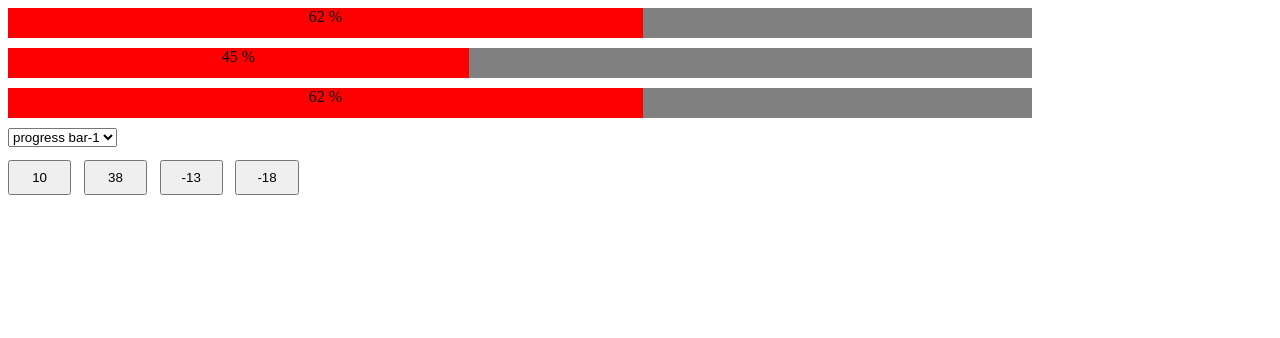
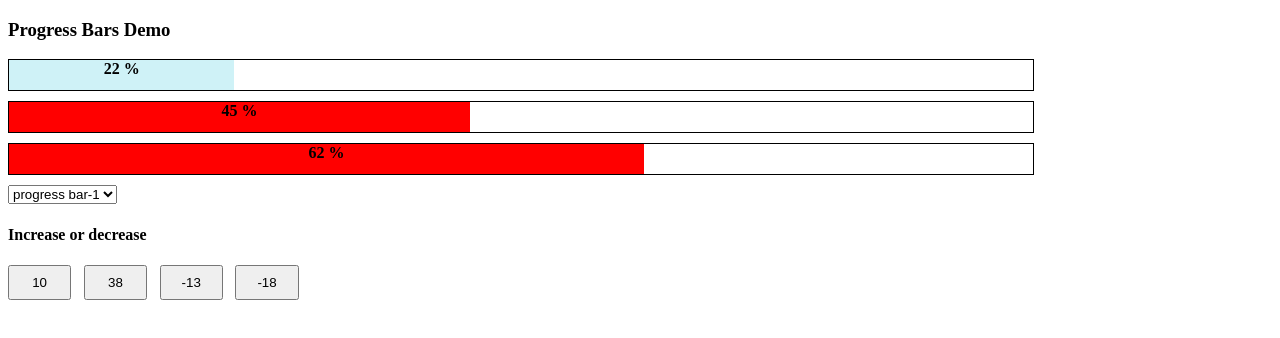
Before and after one commit to adarshame/progressbar, a plain HTML site: page index.html in a window 1280 px wide. Drawn offline with Linux system fonts and the light colour scheme.

Commit message:
UI related fixes

```diff
--- a/app.css
+++ b/app.css
@@ -1,15 +1,17 @@
 .progress {
     height: inherit;
-    background-color: green;
+    background-color: rgba(0, 188, 212, 0.19);
     transition: width 500ms linear;
     text-align: center;
     max-width: 100%;
+    font-weight: bold;
 }
 .container {
     max-width: 1024px;
-    background-color: grey;
+    background-color: white;
     height: 30px;
     margin-bottom: 10px;
+    border: 1px solid black;
     width: 100%;
 }
 .ctrlBtns {
--- a/app.js
+++ b/app.js
@@ -6,7 +6,7 @@ var inputVal = {
         -18
     ],
     "bars": [
-        62,
+        22,
         45,
         62
     ],
@@ -25,7 +25,7 @@ var createProgressBars = function(count, initialValue, limit) {
     progressBar.className += count+'_progress progress';
     progressBar.innerHTML = initialValue > 0 ?  initialValue + '&nbsp%' : '';
     progressBar.style.width = initialValue > 0 ? initialValue + '%' : '0%';
-    progressBar.style.backgroundColor = initialValue > inputVal.limit ? 'red' : 'green';
+    progressBar.style.backgroundColor = initialValue > inputVal.limit ? 'red' : 'rgba(0, 188, 212, 0.19)';
     container.className += 'container';
     container.append(progressBar);
     document.getElementsByClassName("progressBars")[0].append(container);
@@ -36,7 +36,7 @@ var changeProgress = function(event) {
     var updatedValue = (parseInt(progressBar.style.width) + parseInt(event.target.name));
     progressBar.innerHTML = updatedValue > 0 ?  updatedValue + '&nbsp%' : '';
     progressBar.style.width = updatedValue > 0 ? updatedValue + '%' : '0%';
-    progressBar.style.backgroundColor = updatedValue > inputVal.limit ? 'red' : 'green';
+    progressBar.style.backgroundColor = updatedValue > inputVal.limit ? 'red' : 'rgba(0, 188, 212, 0.19)';
 }
 var createButtons = function(value) {
     var button = document.createElement('button');
--- a/index.html
+++ b/index.html
@@ -1,15 +1,17 @@
 <!DOCTYPE html>
 <html>
 <head>
-	<title>Progress bar</title>
+	<title>Progress Bars Demo</title>
 	<meta charset="utf-8" name="viewport" content="width=device-width initial-scale=1">
 	<link rel="stylesheet" type="text/css" href="app.css">
 </head>
 <body>
+    <h3>Progress Bars Demo</h3>
     <div class='progressBars'></div>
     <div class="controls">
-    <select id='progressBarSelection'></select>
-    <div class='ctrlBtns'></div>
+        <select id='progressBarSelection'></select>
+        <h4>Increase or decrease</h4>
+        <div class='ctrlBtns'></div>
     </div>
     <script type="text/javascript" src="./app.js"></script>
 </body>
```
